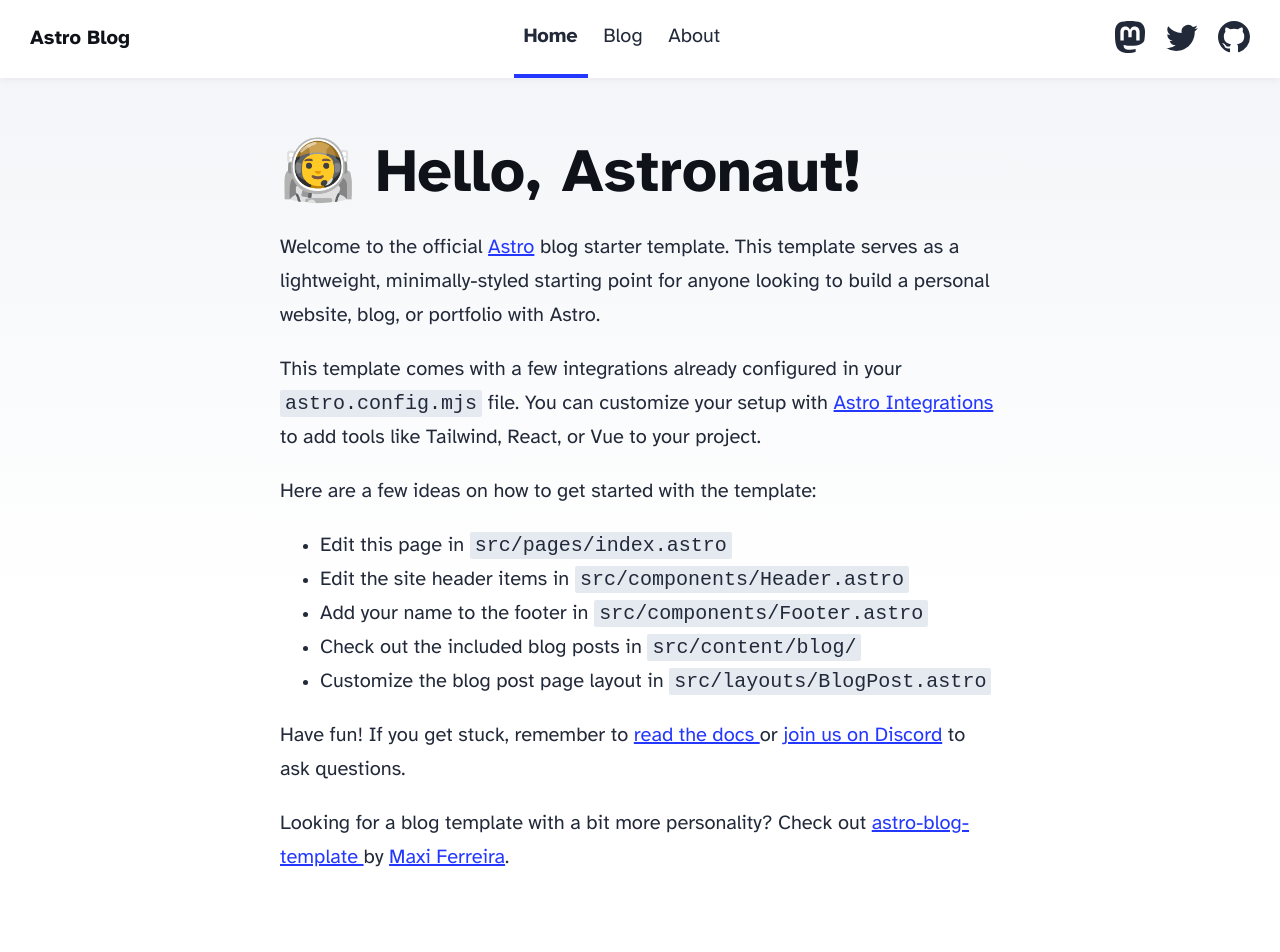
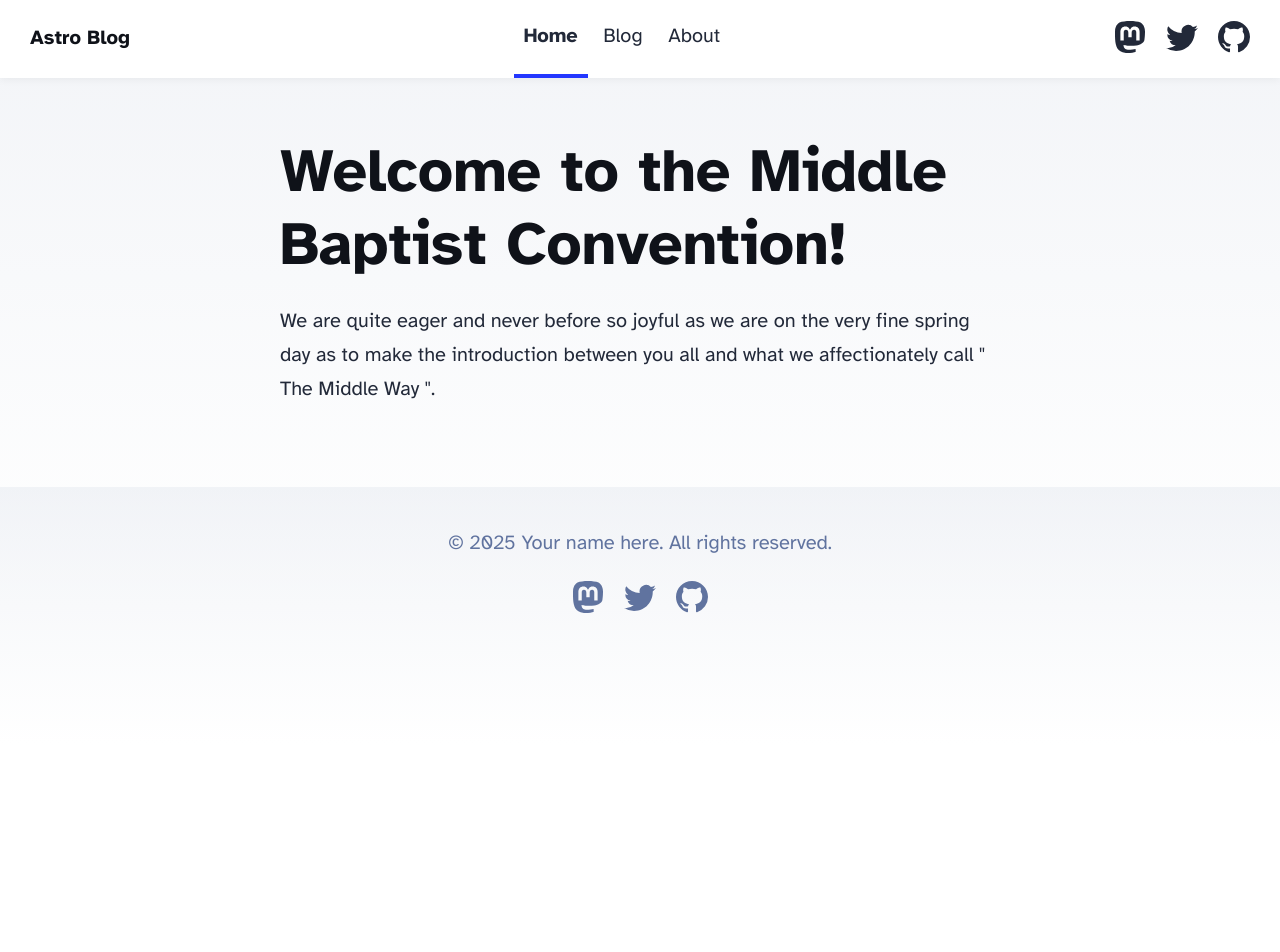
Before and after one commit to eess-901/broken-disk-f275, an Astro site: page / in a window 1280 px wide. Shown: the top 952 px of the page. After the commit the page ends 800 px from the top, so only its background shows below. Built offline with nearby package versions, Linux system fonts and the light colour scheme; Astro itself is replaced by a stand-in of ours.

Commit message:
Update index.astro

```diff
--- a/src/pages/index.astro
+++ b/src/pages/index.astro
@@ -13,36 +13,10 @@
 	<body>
 		<Header />
 		<main>
-			<h1>🧑‍🚀 Hello, Astronaut!</h1>
+			<h1>Welcome to the Middle Baptist Convention!</h1>
 			<p>
-				Welcome to the official <a href="https://astro.build/">Astro</a> blog starter template. This
-				template serves as a lightweight, minimally-styled starting point for anyone looking to build
-				a personal website, blog, or portfolio with Astro.
-			</p>
-			<p>
-				This template comes with a few integrations already configured in your
-				<code>astro.config.mjs</code> file. You can customize your setup with
-				<a href="https://astro.build/integrations">Astro Integrations</a> to add tools like Tailwind,
-				React, or Vue to your project.
-			</p>
-			<p>Here are a few ideas on how to get started with the template:</p>
-			<ul>
-				<li>Edit this page in <code>src/pages/index.astro</code></li>
-				<li>Edit the site header items in <code>src/components/Header.astro</code></li>
-				<li>Add your name to the footer in <code>src/components/Footer.astro</code></li>
-				<li>Check out the included blog posts in <code>src/content/blog/</code></li>
-				<li>Customize the blog post page layout in <code>src/layouts/BlogPost.astro</code></li>
-			</ul>
-			<p>
-				Have fun! If you get stuck, remember to <a href="https://docs.astro.build/"
-					>read the docs
-				</a> or <a href="https://astro.build/chat">join us on Discord</a> to ask questions.
-			</p>
-			<p>
-				Looking for a blog template with a bit more personality? Check out <a
-					href="https://github.com/Charca/astro-blog-template"
-					>astro-blog-template
-				</a> by <a href="https://twitter.com/Charca">Maxi Ferreira</a>.
+				We are quite eager and never before so joyful as we are on the very fine
+spring day as to make the introduction between you all and what we affectionately call " The Middle Way ".
 			</p>
 		</main>
 		<Footer />
```
